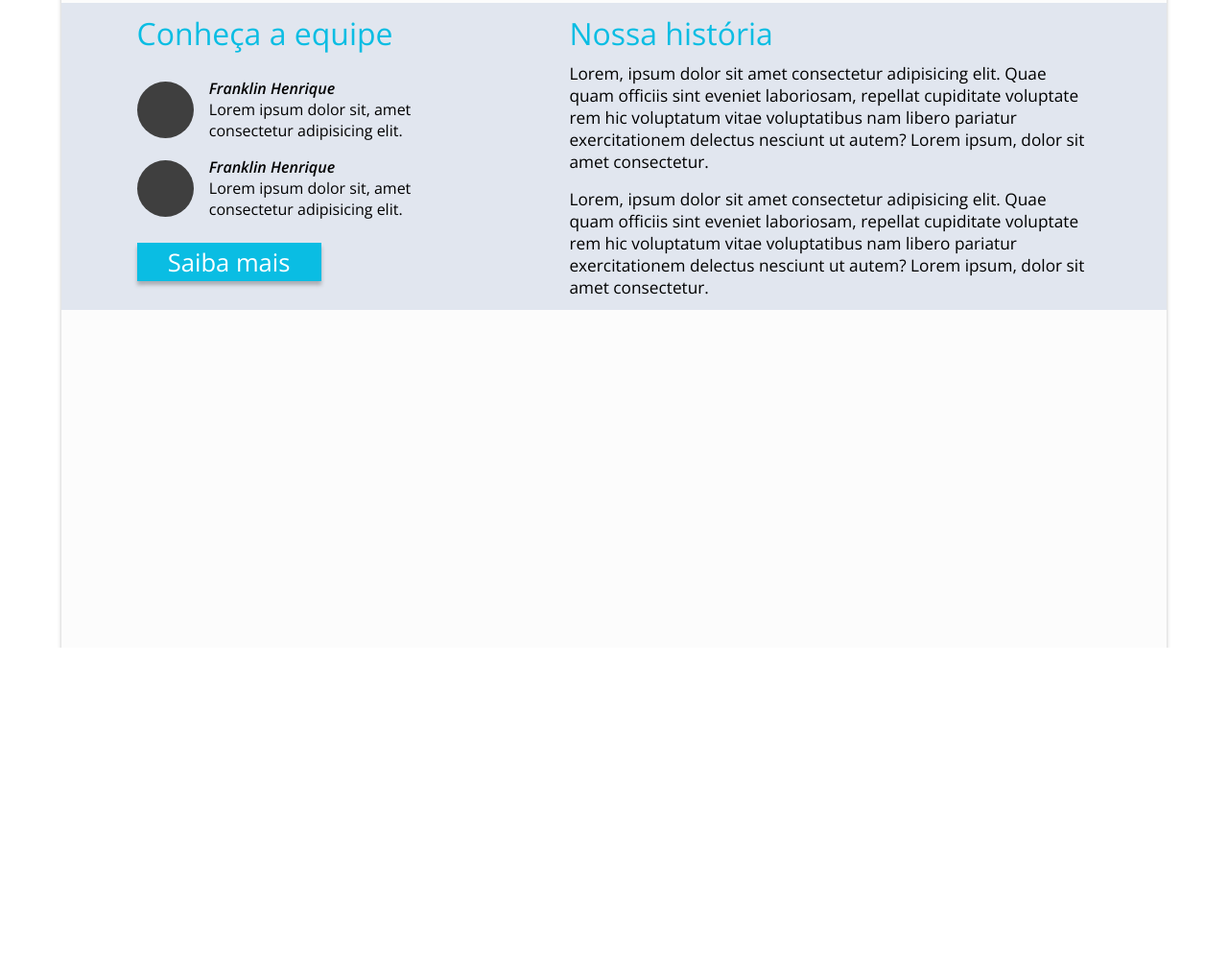
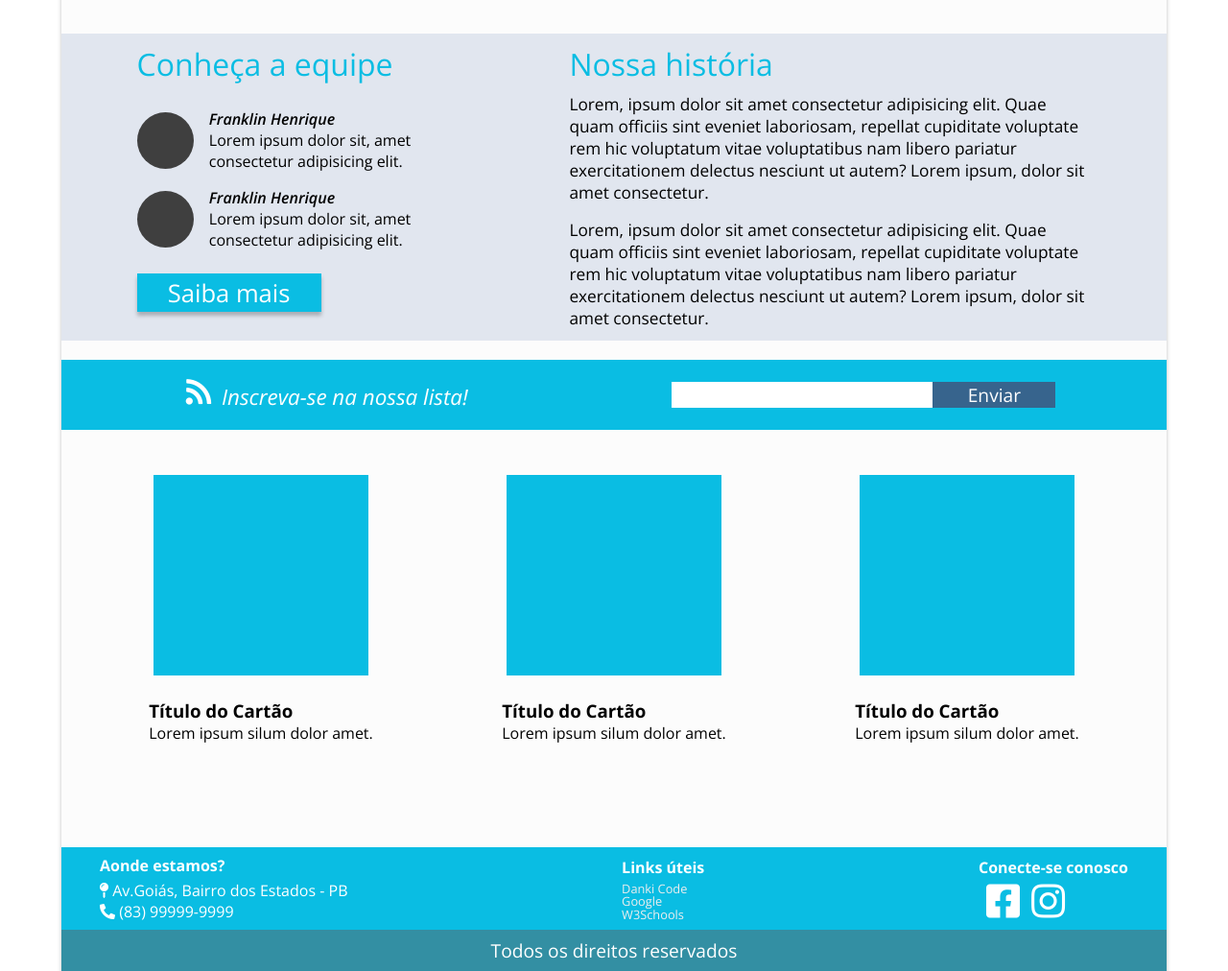
Before and after one commit to Bluebom/project_web_design, a plain HTML site: page index.html in a window 1280 px wide. Shown: the part 918-1930 px from the top of the page at 96% size. Before the commit the page ends 1593 px from the top, so only its background shows below. Drawn offline with nearby package versions, Linux system fonts and the light colour scheme.

Commit message:
:checkered_flag: release project

```diff
--- a/css/style.css
+++ b/css/style.css
@@ -274,7 +274,7 @@ section.ux .cards p{
 
 section.about{
     width: 100%;
-    height: 20rem;
+    max-height: 20rem;
     background-color: #E1E6EF;
 }
 
@@ -338,8 +338,122 @@ section.about div.mini_form{
     width: 100%;
 }
 
+.mini_form{
+    position: relative;
+    bottom: -1rem;
+    width: 100%;
+    padding: 1.5%;
+    background-color: var(--mcolor);
+    display: flex;
+    justify-content: space-around;
+    align-items: center;
+    gap: 1rem;
+    flex-wrap: wrap;
+    margin-bottom: 1rem;
+}
 
-@media (max-width: 1024px){
+.mini_form span{
+    color: #fff;
+    font-style: italic;
+    font-family: var(--font2);
+    font-size: 1.4rem;
+}
+
+.mini_form span i{
+    transform: rotateZ(45deg);
+    font-size: 1.8rem;
+    padding: .3rem;
+}
+
+.mini_form .inputs{
+    display: flex;
+}
+
+.mini_form span input[type=email]{
+    width: 17rem;
+    border: none;
+    padding: .25rem;
+}
+
+.mini_form span input[type=submit]{
+    border: none;
+    font-family: var(--font2);
+    font-size: 1.2rem;
+    color: #fff;
+    background-color: #37648D;
+    width: 8rem;
+    cursor: pointer;
+    transition: all .5s ;
+}
+
+.mini_form span input[type=submit]:hover{
+    background-color: #37648D;
+    opacity: .9;
+}
+
+.mini_form span input[type=submit]:focus{
+    background-color: var(--mbecolor);
+}
+
+section.cards .wrapper{
+    align-items: center;
+}
+
+section .cards{
+    margin-top: 5rem;
+}
+
+section.cards img{
+    max-width: 14rem;
+}
+
+section.cards .text_card{
+    display: flex;
+    flex-direction: column;
+    align-items: flex-start;
+    justify-content: center;
+}
+
+footer{
+    color: #fff;
+}
+
+footer .wrapper{
+    background-color: var(--mcolor);
+    padding: 0 2rem;
+    align-items: center;
+}
+
+footer .wrapper div{
+    padding: .5rem;
+}
+
+footer .wrapper div h4{
+    padding-bottom: .25rem;
+}
+
+footer .wrapper a{
+    font-size: .8rem;
+    color: #eee;
+}
+
+footer .footer_end{
+    padding: .5rem;
+    background-color: var(--scolor);
+    text-align: center;
+    font-size: 1.2rem;
+}
+
+footer .links p{
+    line-height: .8rem;
+}
+
+footer .contact i{
+    font-size: 2.5rem;
+    margin-left: .5rem;
+}
+
+@media (max-width: 1200px){
     section.bg p{
         font-size: 1rem;
         padding: 0 8%;
@@ -348,6 +462,11 @@ section.about div.mini_form{
     section.ux div.wrapper{
         flex-wrap: wrap;
         padding: 0 20%;
+    }
+
+    section.cards .wrapper{
+        flex-direction: column;
+        padding: 0 10%;
     }
 }
 
@@ -383,9 +502,18 @@ section.about div.mini_form{
     section.about .history{
         display: none;
     }
+
+
+
+    footer .wrapper{
+        padding: 0;
+    }
 }
 
 @media (max-width: 550px){
+    html,body{
+        overflow-x: hidden;
+    }
     header .hamburguer{
         display: flex;
     }
@@ -403,6 +531,7 @@ section.about div.mini_form{
     }
 
     section.bg p{
+        min-width: 20rem;
         font-size: .9rem;
         padding: 0;
     }
@@ -414,4 +543,28 @@ section.about div.mini_form{
     section.ux h2{
         font-size: 1.8rem;
     }
+
+    section.ux .wrapper{
+        align-items: center;
+        justify-content: center;
+    }
+
+    section.ux .cards p{
+        max-width: 18rem;
+        font-size: 1.1rem;
+    }
+
+    section.about .mini_form input[type=email]{
+        width: 12rem;
+        padding: .2rem;
+    }
+
+    section.about .mini_form input[type=submit]{
+        width: 7rem;
+    }
+    footer .wrapper{
+        flex-wrap: wrap;
+        gap: 1.2rem;
+        justify-content: center;
+    }
 }
--- a/index.html
+++ b/index.html
@@ -1,5 +1,6 @@
 <!DOCTYPE html>
 <html lang="pt-BR">
+
 <head>
     <meta charset="UTF-8">
     <meta name="viewport" content="width=device-width, initial-scale=1.0, maximum-scale=1.0">
@@ -9,12 +10,14 @@
     <title>Document</title>
     <link rel="stylesheet" href="css/style.css">
 </head>
+
 <body>
     <div class="page">
         <header>
             <a href="#" class="logo">
                 <h3>logomarca</h3>
-            </a><!--logo-->
+            </a>
+            <!--logo-->
             <nav class="desktop">
                 <ul>
                     <li><a href="#">Home</a></li>
@@ -40,7 +43,11 @@
         </header>
         <section class="bg">
             <h1>Web Design Express</h1>
-            <p>Lorem, ipsum dolor sit amet consectetur adipisicing elit. Quae quam officiis sint eveniet laboriosam, repellat cupiditate voluptate rem hic voluptatum vitae voluptatibus nam libero pariatur exercitationem delectus nesciunt ut autem? Lorem ipsum, dolor sit amet consectetur adipisicing elit. Neque magni illum aspernatur, fugiat dolores quibusdam quos distinctio blanditiis incidunt sunt. Magnam ad eaque qui aut ducimus officia molestiae nostrum quisquam.</p>
+            <p>Lorem, ipsum dolor sit amet consectetur adipisicing elit. Quae quam officiis sint eveniet laboriosam,
+                repellat cupiditate voluptate rem hic voluptatum vitae voluptatibus nam libero pariatur exercitationem
+                delectus nesciunt ut autem? Lorem ipsum, dolor sit amet consectetur adipisicing elit. Neque magni illum
+                aspernatur, fugiat dolores quibusdam quos distinctio blanditiis incidunt sunt. Magnam ad eaque qui aut
+                ducimus officia molestiae nostrum quisquam.</p>
             <button class="btn"><a href="#">Saiba mais</a></button>
         </section>
         <section class="ux">
@@ -48,17 +55,27 @@
             <div class="wrapper">
                 <div class="cards">
                     <i class="fas fa-bolt"></i>
-                    <p>Lorem, ipsum dolor sit amet consectetur adipisicing elit. Quae quam officiis sint eveniet laboriosam, repellat cupiditate voluptate rem hic voluptatum vitae voluptatibus nam libero pariatur exercitationem delectus nesciunt ut autem? Lorem ipsum, dolor sit amet consectetur adipisicing elit.</p>
+                    <p>Lorem, ipsum dolor sit amet consectetur adipisicing elit. Quae quam officiis sint eveniet
+                        laboriosam, repellat cupiditate voluptate rem hic voluptatum vitae voluptatibus nam libero
+                        pariatur exercitationem delectus nesciunt ut autem? Lorem ipsum, dolor sit amet consectetur
+                        adipisicing elit.</p>
                 </div>
                 <div class="cards">
                     <i class="fas fa-bolt"></i>
-                    <p>Lorem, ipsum dolor sit amet consectetur adipisicing elit. Quae quam officiis sint eveniet laboriosam, repellat cupiditate voluptate rem hic voluptatum vitae voluptatibus nam libero pariatur exercitationem delectus nesciunt ut autem? Lorem ipsum, dolor sit amet consectetur adipisicing elit.</p>
+                    <p>Lorem, ipsum dolor sit amet consectetur adipisicing elit. Quae quam officiis sint eveniet
+                        laboriosam, repellat cupiditate voluptate rem hic voluptatum vitae voluptatibus nam libero
+                        pariatur exercitationem delectus nesciunt ut autem? Lorem ipsum, dolor sit amet consectetur
+                        adipisicing elit.</p>
                 </div>
                 <div class="cards">
                     <i class="fas fa-bolt"></i>
-                    <p>Lorem, ipsum dolor sit amet consectetur adipisicing elit. Quae quam officiis sint eveniet laboriosam, repellat cupiditate voluptate rem hic voluptatum vitae voluptatibus nam libero pariatur exercitationem delectus nesciunt ut autem? Lorem ipsum, dolor sit amet consectetur adipisicing elit.</p>
+                    <p>Lorem, ipsum dolor sit amet consectetur adipisicing elit. Quae quam officiis sint eveniet
+                        laboriosam, repellat cupiditate voluptate rem hic voluptatum vitae voluptatibus nam libero
+                        pariatur exercitationem delectus nesciunt ut autem? Lorem ipsum, dolor sit amet consectetur
+                        adipisicing elit.</p>
                 </div>
-            </div><!--wrapper-->
+            </div>
+            <!--wrapper-->
         </section>
         <section class="about">
             <div class="wrapper">
@@ -83,25 +100,77 @@
                 <article class="history">
                     <h3>Nossa história</h3>
                     <p>
-                        Lorem, ipsum dolor sit amet consectetur adipisicing elit. Quae quam officiis sint eveniet laboriosam, repellat cupiditate voluptate rem hic voluptatum vitae voluptatibus nam libero pariatur exercitationem delectus nesciunt ut autem? Lorem ipsum, dolor sit amet consectetur.
+                        Lorem, ipsum dolor sit amet consectetur adipisicing elit. Quae quam officiis sint eveniet
+                        laboriosam, repellat cupiditate voluptate rem hic voluptatum vitae voluptatibus nam libero
+                        pariatur exercitationem delectus nesciunt ut autem? Lorem ipsum, dolor sit amet consectetur.
                     </p>
                     <p>
-                        Lorem, ipsum dolor sit amet consectetur adipisicing elit. Quae quam officiis sint eveniet laboriosam, repellat cupiditate voluptate rem hic voluptatum vitae voluptatibus nam libero pariatur exercitationem delectus nesciunt ut autem? Lorem ipsum, dolor sit amet consectetur.
+                        Lorem, ipsum dolor sit amet consectetur adipisicing elit. Quae quam officiis sint eveniet
+                        laboriosam, repellat cupiditate voluptate rem hic voluptatum vitae voluptatibus nam libero
+                        pariatur exercitationem delectus nesciunt ut autem? Lorem ipsum, dolor sit amet consectetur.
                     </p>
                 </article>
             </div>
             <div class="mini_form">
+                <span>
+                    <i class="fas fa-wifi"></i>
+                    Inscreva-se na nossa lista!
+                </span>
+                <span class="inputs"><input type="email" name="e-mail" id="mail"><input type="submit"
+                        value="Enviar"></span>
 
             </div>
         </section>
 
+        <section class="cards">
+            <div class="wrapper">
+                <div class="cards">
+                    <img src="./images/Rectangle 8.svg" alt="Retângulo azul">
+                    <div class="text_card">
+                        <h3>Título do Cartão</h3>
+                        <p>Lorem ipsum silum dolor amet.</p>
+                    </div>
+                </div>
+                <div class="cards">
+                    <img src="./images/Rectangle 8.svg" alt="Retângulo azul">
+                    <div class="text_card">
+                        <h3>Título do Cartão</h3>
+                        <p>Lorem ipsum silum dolor amet.</p>
+                    </div>
+                </div>
+                <div class="cards">
+                    <img src="./images/Rectangle 8.svg" alt="Retângulo azul">
+                    <div class="text_card">
+                        <h3>Título do Cartão</h3>
+                        <p>Lorem ipsum silum dolor amet.</p>
+                    </div>
+                </div>
+            </div>
+        </section>
+        <footer>
+            <div class="wrapper">
+                <div class="where">
+                    <h4>Aonde estamos?</h4>
+                    <p><i class="fas fa-map-pin"></i> Av.Goiás, Bairro dos Estados - PB</p>
+                    <p><i class="fas fa-phone-alt"></i> (83) 99999-9999</p>
+                </div>
+                <div class="links">
+                    <h4>Links úteis</h4>
+                    <p><a href="#">Danki Code</a></p>
+                    <p><a href="#">Google</a></p>
+                    <p><a href="#">W3Schools</a></p>
+                </div>
+                <div class="contact">
+                    <h4>Conecte-se conosco</h4>
+                    <i class="fab fa-facebook-square"></i>
+                    <i class="fab fa-instagram"></i>
+                </div>
+            </div>
+            <div class="footer_end">Todos os direitos reservados</div>
+        </footer>
 
-        <section class="cards"></section>
-        <footer>
-            <div class="features"></div>
-            <div class="footer_end"></div>
-        </footer>
     </div>
     <script src="js/script.js"></script>
 </body>
+
 </html>
```
Also changed, not shown: images/Rectangle 8.svg (added).
